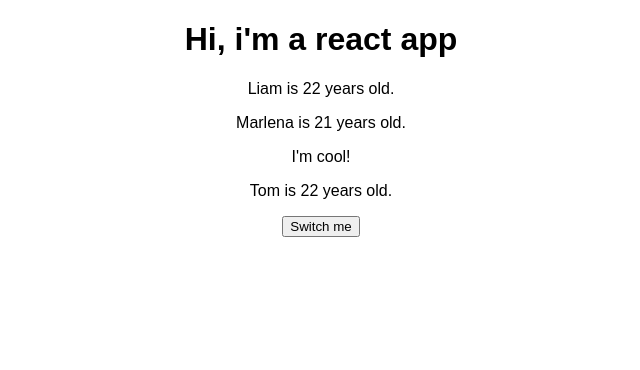
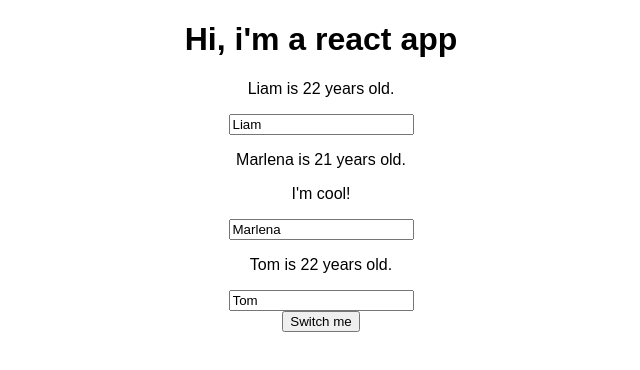
Before and after one commit to MarlenaFlueh/react-playground, a React (Create React App) app: page / in a window 1280 px wide. Shown: the top 370 px of the page, without its empty margins (319-959 px from the left). Built offline with nearby package versions, Linux system fonts and the light colour scheme.

Commit message:
add change listener

```diff
--- a/src/App.js
+++ b/src/App.js
@@ -23,20 +23,35 @@ class App extends Component {
     );
   };
 
+  nameChangeHandler = (event) => {
+    this.setState(
+      {
+        persons: [
+          { name: "Tom", age: 22 },
+          { name: "Marlena", age: 21 },
+          { name: event.target.value, age: 22 }
+        ]
+      }
+    );
+  };
+
   render() {
     return (
       <div className="App">
         <h1>Hi, i'm a react app</h1>
         <Person
         name={this.state.persons[0].name}
-        age={this.state.persons[0].age} />
+        age={this.state.persons[0].age}
+        changed={this.nameChangeHandler} />
         <Person
         name={this.state.persons[1].name}
-        age={this.state.persons[1].age}>I'm cool!</Person>
+        age={this.state.persons[1].age}
+        changed={this.nameChangeHandler}>I'm cool!</Person>
         <Person
         name={this.state.persons[2].name}
         age={this.state.persons[2].age}
-        click={() => this.switchNameHandler('Maxi')} />
+        click={() => this.switchNameHandler('Maxi')}
+        changed={this.nameChangeHandler} />
         <button onClick={this.switchNameHandler.bind(this, 'Maxi')}>Switch me</button>
       </div>
     );
--- a/src/Person/Person.js
+++ b/src/Person/Person.js
@@ -5,6 +5,7 @@ const person = (props) => {
     <div>
       <p onClick={props.click}>{props.name} is {props.age} years old.</p>
       <p>{props.children}</p>
+      <input type='text' onChange={props.changed} value={props.name}/>
     </div>
   )
 };
```
